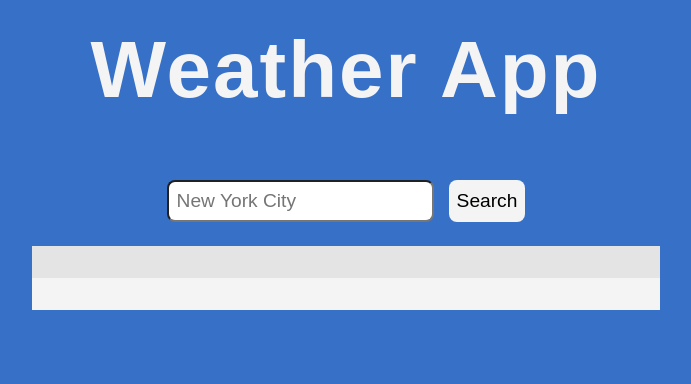
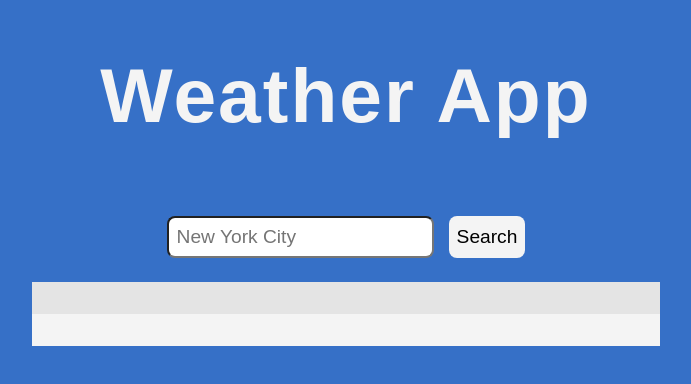
Before and after one commit to Taaaaab/weather-app, a plain HTML site: page index.html in a window 1280 px wide. Shown: the whole page, without its empty margins (294-985 px from the left). Drawn offline with Linux system fonts and the light colour scheme.

Commit message:
Stylesheet edits

```diff
--- a/style.css
+++ b/style.css
@@ -34,11 +34,10 @@
 
   .title {
     text-align: center;
-    font-size: calc(5vw + 1rem);
+    font-size: 6vw;
     font-weight: 800;
     color: var(--clr-light);
     letter-spacing: 2px;
-    margin: 0.3em 0 0.5em;
   }
 
   form  {
```
